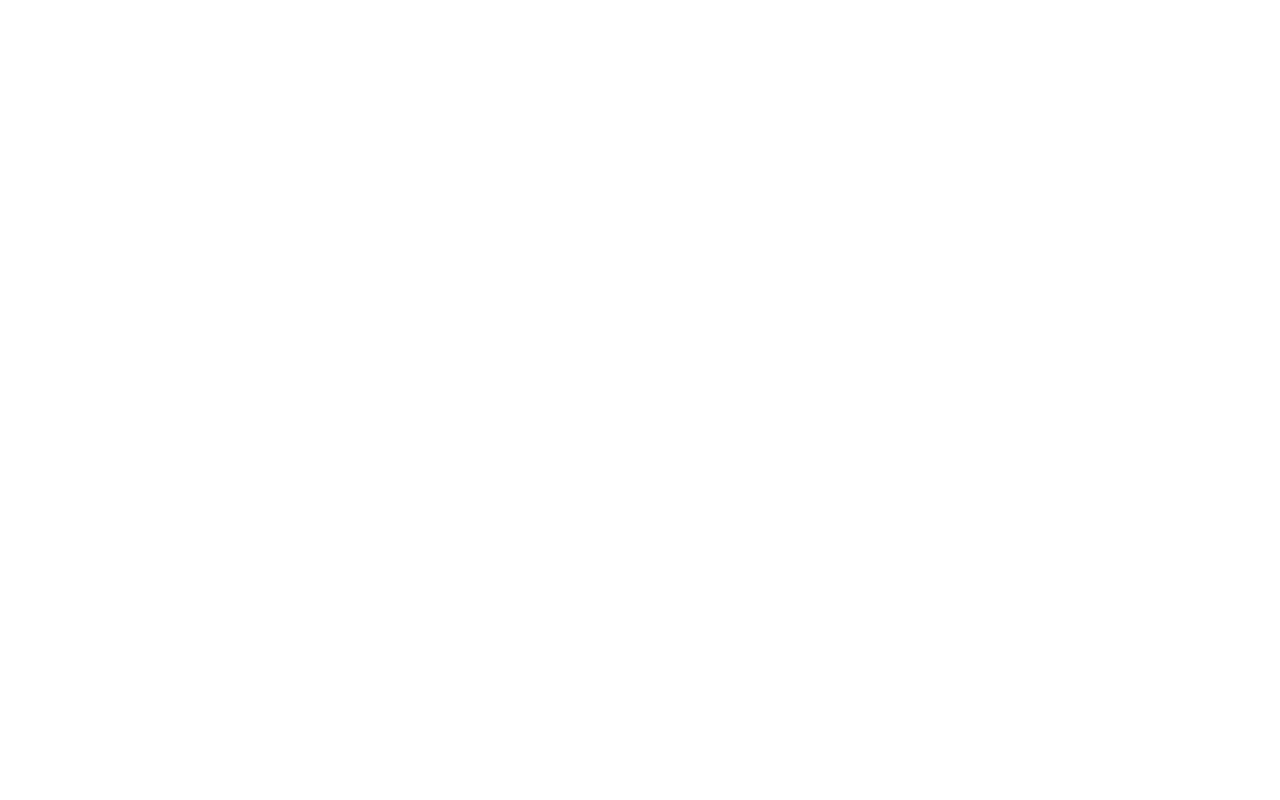
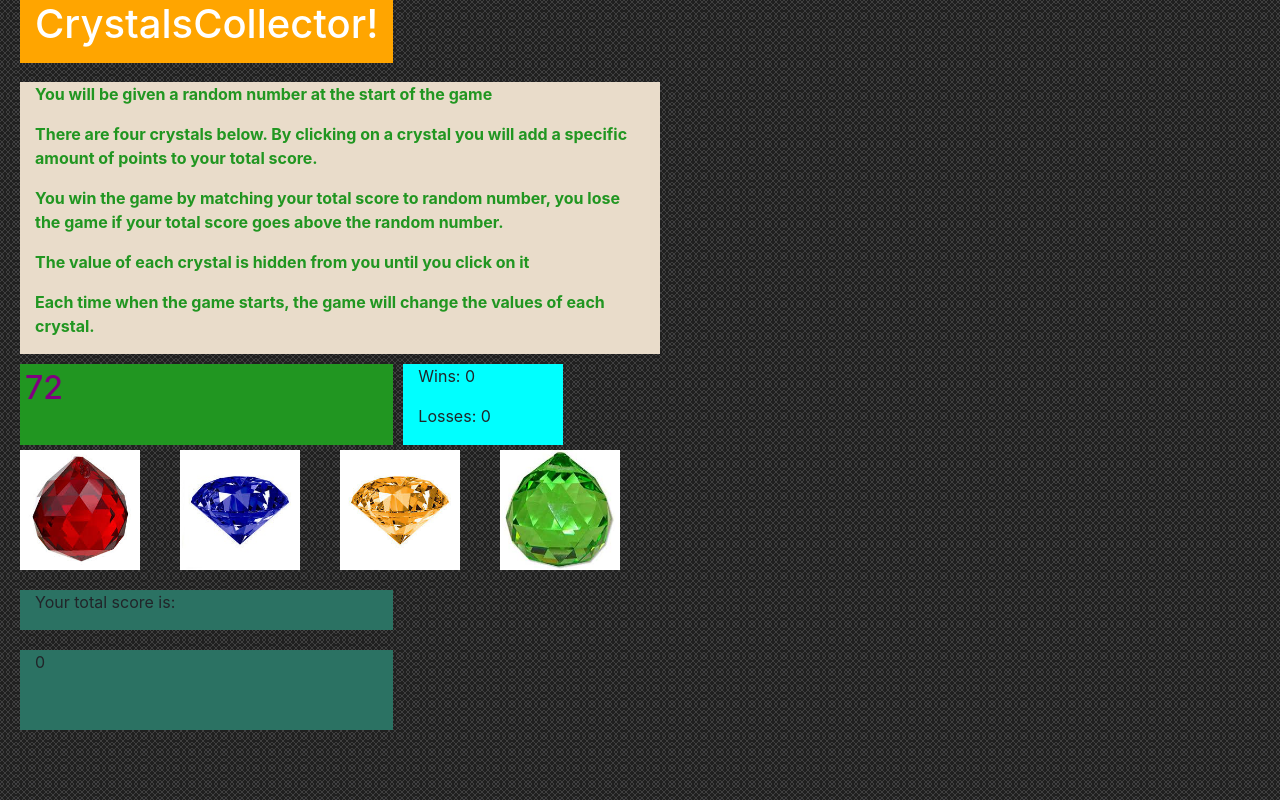
Before and after one commit to chenfanlimc/unit-4-game, a plain HTML site: page index.html in a window 1280 px wide. Drawn offline with nearby package versions, Linux system fonts and the light colour scheme.

Commit message:
updated html, css, and started on jquery javascript...might want to refactor html elements to dynamically generate if feeling adventurous, later...

```diff
--- a/assets/css/style.css
+++ b/assets/css/style.css
@@ -0,0 +1,57 @@
+h1 {
+    color: white;
+    background-color: orange;
+    display: inline;
+    padding: 15px;
+
+}
+
+.title {
+    margin-left: 0px;
+    padding-left: 0px;
+}
+
+.container {
+    width: 50%;
+    margin-left:20px;
+}
+
+.img-crystal {
+    width: 120px;
+    margin-left: 0px;
+}
+
+.instruction {
+    color: rgb(33, 150, 33);
+    font-weight: bold;
+    background-color: rgb(233, 220, 202);
+    margin: 10px 5px 5px 0px;
+}
+
+body {
+    background-image: url("../images/128-198.jpg");
+}
+
+.targetScoreBox {
+    background-color: rgb(33, 150, 33);
+    padding: 5px 30px 30px 5px;
+    margin: 5px 5px 5px 0px;
+}
+
+.targetScore {
+    color: purple;
+}
+
+.scoreCounter {
+    background-color: cyan;
+    margin: 5px;
+}
+
+.yourScoreContainer {
+    background-color: rgb(43, 114, 99);
+    margin-top: 20px;
+}
+
+.yourScoreNum {
+    padding-bottom: 40px;
+}
--- a/assets/javascript/game.js
+++ b/assets/javascript/game.js
@@ -0,0 +1,20 @@
+
+//sets the random target number between 19 to 120
+var targetNumber = 19 + Math.floor(Math.random() * (101));
+$(".targetScore").text(targetNumber);
+
+//add random number between 1 - 12 to crystals as child divs
+for(var i = 1; i < 5; i++) {
+    var crystalNumber = 1 + Math.floor(Math.random() * (11));
+    var crystalVal = $(".crystal"+i);
+    crystalVal.attr("data-crystal", crystalNumber);
+    crystalVal.text(crystalNumber);
+}
+
+//uh...clicking img crystals will add the data-crystal value from the particular crystal
+//to the player's total score value
+$(".img-crystal").on("click", function(){
+    var currentYourScore = $(".yourScoreNum").text();
+    currentYourScore = parseInt(currentYourScore) + parseInt($(this).attr("data-crystal"));
+    $(".yourScoreNum").text(currentYourScore);
+})
--- a/index.html
+++ b/index.html
@@ -14,55 +14,86 @@
 <body>
     <div class="container">
         <div class="row">
-            <div class="col-md-12">
+            <div class="col-md-12 title">
+                <h1>CrystalsCollector!</h1>
+            </div>
+        </div>
+        <br>
+        <div class="row">
+            <div class="col-md-12 instruction">
                 <!--instructions here, skin color background, green text-->
+                <p>You will be given a random number at the start of the game</p>
+                <p>There are four crystals below. By clicking on a crystal you will add a specific amount of points to your
+                    total score.
+                </p>
+                <p>You win the game by matching your total score to random number, you lose the game if your total score goes
+                    above the random number.
+                </p>
+                <p>The value of each crystal is hidden from you until you click on it</p>
+                <p>Each time when the game starts, the game will change the values of each crystal.
+                </p>
             </div>
         </div>
         <div class="row">
-            <div class="col-md-8">
+            <div class="col-md-7 targetScoreBox">
                 <!--target score here, green background, purple text-->
+                <h2 class="targetScore">SCORE</h2>
             </div>
-            <div class="col-md-2">
+            <div class="col-md-3 scoreCounter">
                 <div class="row">
                     <div class="col-md-12">
                         <!--Win counter-->
+                        <p>Wins:
+                            <span class="win-counter">0</span>
+                        </p>
                     </div>
                 </div>
                 <div class="row">
                     <div class="col-md-12">
                         <!--Loss counter-->
+                        <p>Losses:
+                            <span class="loss-counter">0</span>
+                        </p>
                     </div>
                 </div>
             </div>
         </div>
         <div class="row">
-            <div class="col-md-3 red-crystal">
+            <div class="col-md-3 pl-0 pr-0">
                 <!--red crystal-->
+                <img class="img-crystal crystal1" src="assets/images/redGem.jpeg" alt="red crystal">
             </div>
-            <div class="col-md-3 blue-crystal">
+            <div class="col-md-3 pl-0 pr-0">
                 <!--blue crystal-->
+                <img class="img-crystal crystal2" src="assets/images/blueGem.jpeg" alt="blue crystal">
             </div>
-            <div class="col-md-3 yellow-crystal">
+            <div class="col-md-3 pl-0 pr-0">
                 <!--yellow crystal-->
+                <img class="img-crystal crystal3" src="assets/images/yellowGem.jpeg" alt="yellow crystal">
             </div>
-            <div class="col-md-3 green-crystal">
+            <div class="col-md-3 pl-0 pr-0">
                 <!--green crystal-->
+                <img class="img-crystal crystal4" src="assets/images/greenGem.jpeg" alt="green crystal">
             </div>
         </div>
         <div class="row">
-            <div class="col-md-8">
+            <div class="col-md-7 yourScoreContainer">
                 <!--total score text-->
+                <p class="yourScoreText">Your total score is:</p>
             </div>
         </div>
         <div class="row">
-            <div class="col-md-8">
+            <div class="col-md-7 yourScoreContainer">
                 <!--dynamic current score based on crystals clicked-->
+                <p class="yourScoreNum">0</p>
             </div>
         </div>
     </div>
+    <br>
 
 
 </body>
+<script type="text/javascript" src="https://cdnjs.cloudflare.com/ajax/libs/jquery/3.2.1/jquery.min.js"></script>
 <script src="assets/javascript/game.js"></script>
 
 </html>
```
Also changed, not shown: assets/images/128-198.jpg (added), assets/images/blueGem.jpeg (added), assets/images/greenGem.jpeg (added), assets/images/redGem.jpeg (added), assets/images/yellowGem.jpeg (added).
